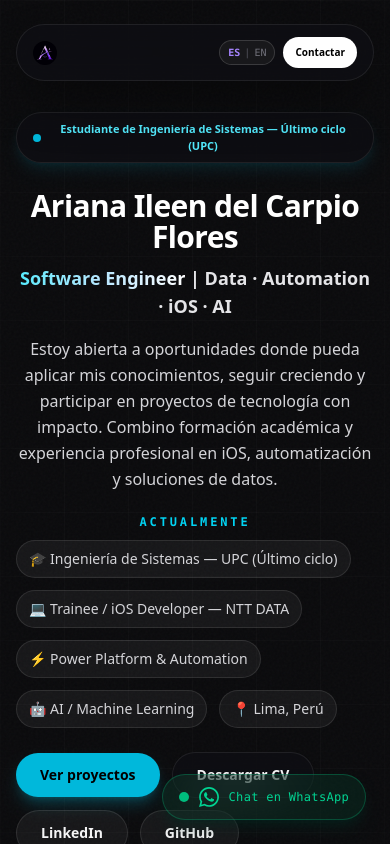
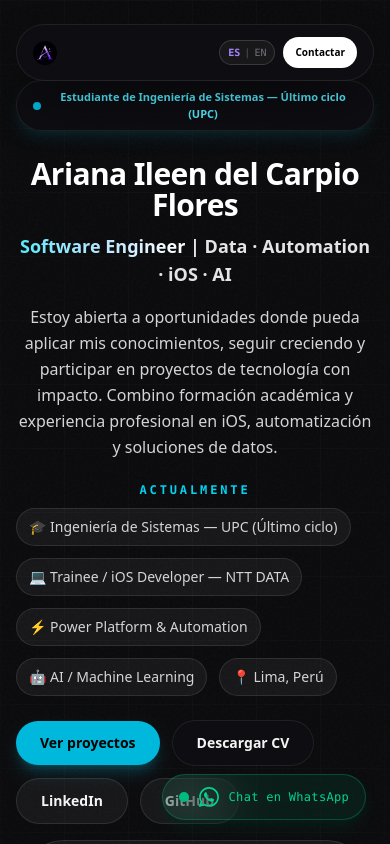
Before and after one commit to Aridcf05/ariana-portfolio, a Next.js app: page / in a window 390 px wide. Shown: the top 844 px of the page. Built offline with nearby package versions, Linux system fonts and the light colour scheme.

Commit message:
fix: reduce Hero min-height and top padding on small screens to avoid excessive whitespace

```diff
--- a/src/components/sections/Hero.tsx
+++ b/src/components/sections/Hero.tsx
@@ -38,7 +38,7 @@ export const Hero = () => {
   return (
     <section
       id="hero"
-      className="min-h-[80vh] flex flex-col justify-center items-center text-center px-4 pt-28 pb-12 relative z-10"
+      className="min-h-[65vh] md:min-h-[80vh] flex flex-col justify-center items-center text-center px-4 pt-20 md:pt-28 pb-12 relative z-10"
       aria-labelledby="hero-title"
     >
       <motion.div
```
